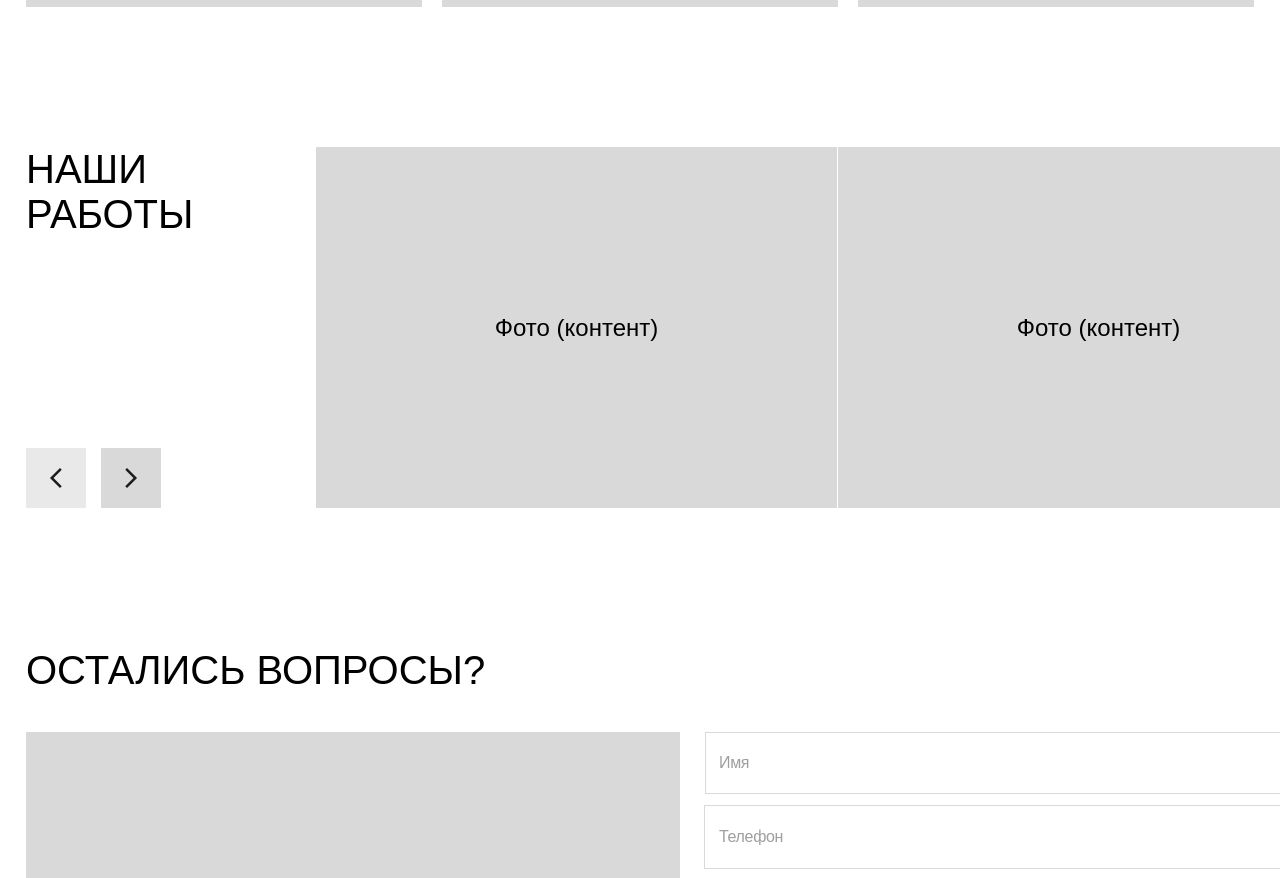
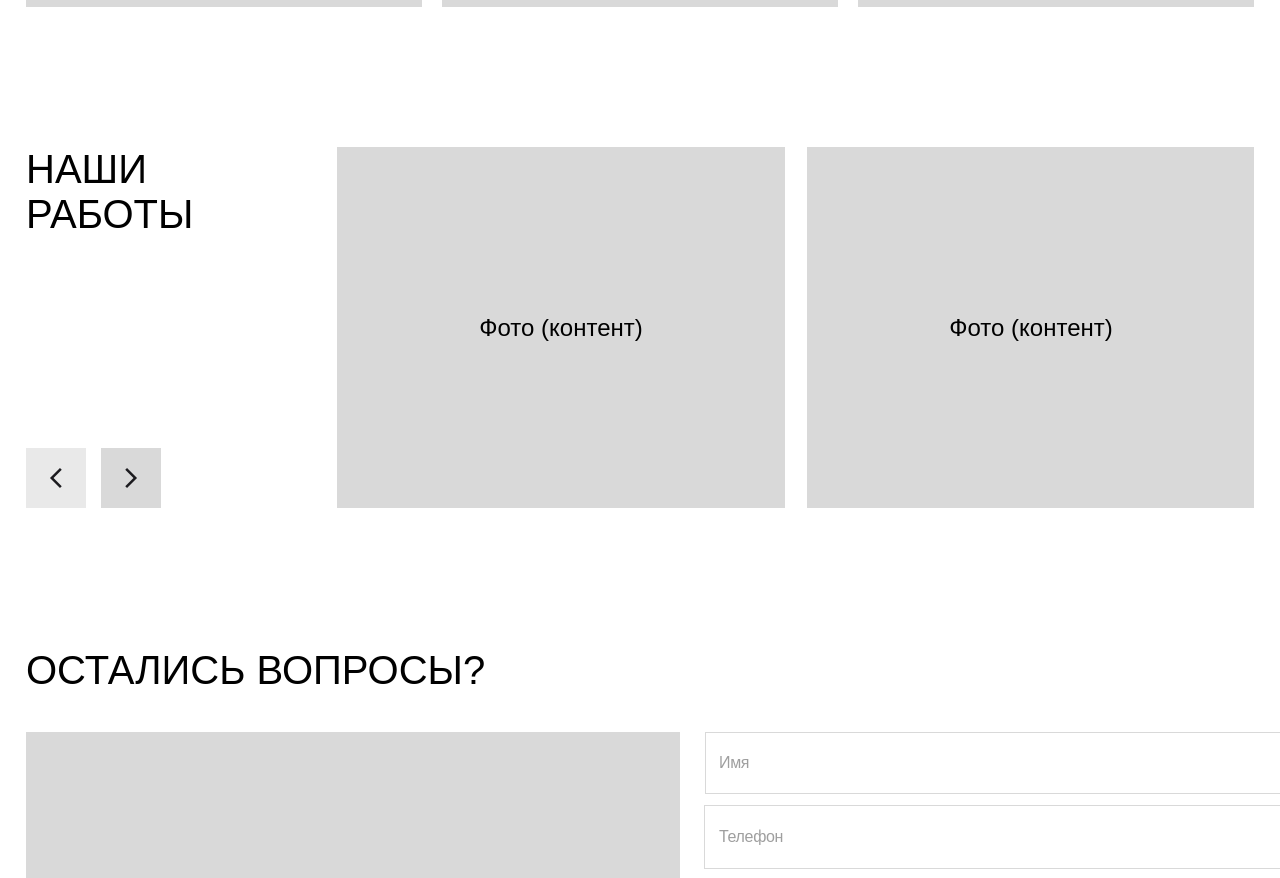
Before and after one commit to f-suite/metal-welding, a React (Vite) app: page / in a window 1280 px wide. Shown: the part 5780-6658 px from the top of the page. Built offline with nearby package versions, Linux system fonts and the light colour scheme.

Commit message:
MW131: Added clider

```diff
--- a/package.json
+++ b/package.json
@@ -8,8 +8,6 @@
     "dev": "vite"
   },
   "dependencies": {
-    "react": "18.3.1",
-    "react-dom": "18.3.1",
     "@emotion/react": "11.14.0",
     "@emotion/styled": "11.14.1",
     "@mui/icons-material": "7.3.5",
@@ -50,9 +48,11 @@
     "lucide-react": "0.487.0",
     "motion": "12.23.24",
     "next-themes": "0.4.6",
+    "react": "18.3.1",
     "react-day-picker": "8.10.1",
     "react-dnd": "16.0.1",
     "react-dnd-html5-backend": "16.0.1",
+    "react-dom": "18.3.1",
     "react-hook-form": "7.55.0",
     "react-popper": "2.3.0",
     "react-resizable-panels": "2.1.7",
@@ -70,6 +70,7 @@
     "@types/node": "^22.10.2",
     "@types/react": "^18.3.18",
     "@types/react-dom": "^18.3.5",
+    "@types/react-slick": "^0.23.13",
     "@vitejs/plugin-react": "4.7.0",
     "tailwindcss": "4.1.12",
     "typescript": "^5.7.2",
--- a/src/imports/СваркаМеталла-6-292.tsx
+++ b/src/imports/СваркаМеталла-6-292.tsx
@@ -1,3 +1,8 @@
+import { useRef } from "react";
+import Slider from "react-slick";
+import "slick-carousel/slick/slick.css";
+import "slick-carousel/slick/slick-theme.css";
+import "../styles/slider.css";
 import svgPaths from "./svg-mj3zdjuk7f";
 
 function Frame1() {
@@ -1134,14 +1139,6 @@ function ArrowForwardIos() {
   );
 }
 
-function Frame44() {
-  return (
-    <div className="bg-[#e9e9e9] content-stretch flex items-center p-[18px] relative size-[60px]">
-      <ArrowForwardIos />
-    </div>
-  );
-}
-
 function ArrowForwardIos1() {
   return (
     <div className="relative shrink-0 size-[24px]" data-name="arrow_forward_ios">
@@ -1159,39 +1156,41 @@ function ArrowForwardIos1() {
   );
 }
 
-function Frame43() {
+function Frame40({ onPrev, onNext }: { onPrev: () => void; onNext: () => void }) {
   return (
-    <div className="bg-[#d9d9d9] content-stretch flex items-center p-[18px] relative shrink-0 size-[60px]">
-      <ArrowForwardIos1 />
+    <div className="content-stretch flex gap-[15px] items-center relative shrink-0">
+      <button
+        onClick={onPrev}
+        className="flex items-center justify-center relative shrink-0 cursor-pointer"
+      >
+        <div className="flex-none rotate-[180deg] scale-y-[-100%]">
+          <div className="bg-[#e9e9e9] content-stretch flex items-center p-[18px] relative size-[60px] hover:bg-[#d0d0d0] transition-colors">
+            <ArrowForwardIos />
+          </div>
+        </div>
+      </button>
+      <button
+        onClick={onNext}
+        className="bg-[#d9d9d9] content-stretch flex items-center p-[18px] relative shrink-0 size-[60px] hover:bg-[#c0c0c0] transition-colors cursor-pointer"
+      >
+        <ArrowForwardIos1 />
+      </button>
     </div>
   );
 }
 
-function Frame40() {
-  return (
-    <div className="content-stretch flex gap-[15px] items-center relative shrink-0">
-      <div className="flex items-center justify-center relative shrink-0">
-        <div className="flex-none rotate-[180deg] scale-y-[-100%]">
-          <Frame44 />
-        </div>
-      </div>
-      <Frame43 />
-    </div>
-  );
-}
-
-function Frame41() {
+function Frame41({ onPrev, onNext }: { onPrev: () => void; onNext: () => void }) {
   return (
     <div className="content-stretch flex flex-col items-start justify-between relative self-stretch shrink-0 w-[289px]">
       <Frame119 />
-      <Frame40 />
+      <Frame40 onPrev={onPrev} onNext={onNext} />
     </div>
   );
 }
 
 function Frame120() {
   return (
-    <div className="bg-[#d9d9d9] h-[361px] relative shrink-0 w-[521px]">
+    <div className="bg-[#d9d9d9] h-[361px] relative shrink-0 w-full">
       <div className="flex flex-row items-center justify-center size-full">
         <div className="content-stretch flex items-center justify-center px-[280px] py-[204px] relative size-full">
           <p className="font-['Montserrat:Regular',sans-serif] leading-[normal] not-italic relative shrink-0 text-[24px] text-black text-nowrap">Фото (контент)</p>
@@ -1201,21 +1200,55 @@ function Frame120() {
   );
 }
 
-function Frame121() {
+function Frame121({ sliderRef }: { sliderRef: React.RefObject<Slider> }) {
+  const handlePrev = () => {
+    sliderRef.current?.slickPrev();
+  };
+
+  const handleNext = () => {
+    sliderRef.current?.slickNext();
+  };
+
+  const settings = {
+    dots: false,
+    infinite: true,
+    speed: 500,
+    slidesToShow: 2,
+    slidesToScroll: 1,
+    arrows: false,
+    responsive: [
+      {
+        breakpoint: 1024,
+        settings: {
+          slidesToShow: 1,
+          slidesToScroll: 1,
+        },
+      },
+    ],
+  };
+
   return (
-    <div className="basis-0 content-stretch flex gap-[1px] grow items-start min-h-px min-w-px relative shrink-0">
-      <Frame41 />
-      {[...Array(2).keys()].map((_, i) => (
-        <Frame120 key={i} />
-      ))}
+    <div className="basis-0 content-stretch flex gap-[22px] grow items-start min-h-px min-w-px relative shrink-0">
+      <Frame41 onPrev={handlePrev} onNext={handleNext} />
+      <div className="flex-1 overflow-hidden">
+        <Slider ref={sliderRef} {...settings}>
+          {[1, 2, 3, 4, 5, 6].map((i) => (
+            <div key={i} className="px-[11px]">
+              <Frame120 />
+            </div>
+          ))}
+        </Slider>
+      </div>
     </div>
   );
 }
 
 function Frame122() {
+  const sliderRef = useRef<Slider>(null);
+
   return (
     <div className="content-stretch flex items-start relative shrink-0 w-full max-w-[1333px]">
-      <Frame121 />
+      <Frame121 sliderRef={sliderRef} />
     </div>
   );
 }
```
